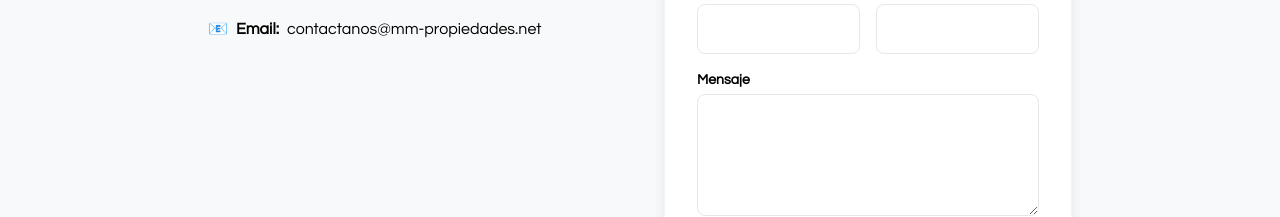
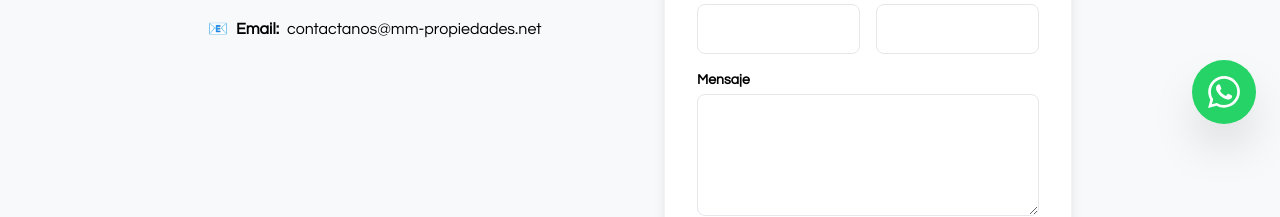
Before and after one commit to mmpropiedades/web-mm-propiedades, a React (Vite) app: page /contacto in a window 1280 px wide. Shown: the part 652-869 px from the top of the page. Built offline with nearby package versions, Linux system fonts and the light colour scheme.

Commit message:
Añadido botón flotante de WhatsApp

```diff
--- a/src/App.jsx
+++ b/src/App.jsx
@@ -1,6 +1,7 @@
 import { BrowserRouter, Routes, Route } from 'react-router-dom';
 import Navbar from './components/Navbar';
 import Footer from './components/Footer';
+import WhatsAppButton from './components/WhatsAppButton';
 
 import Inicio from './pages/Inicio';
 import Catalogo from './pages/Catalogo';
@@ -26,6 +27,7 @@
         </main>
 
         <Footer />
+        <WhatsAppButton />
       </div>
     </BrowserRouter>
   );
--- /dev/null
+++ b/src/components/WhatsAppButton.jsx
@@ -0,0 +1,30 @@
+export default function WhatsAppButton() {
+  const telefono = "584223238112"; // Número sin el +
+  const mensaje = encodeURIComponent("¡Hola MM Propiedades! Vengo de la web y me interesa recibir información sobre sus servicios.");
+  const url = `https://wa.me/${telefono}?text=${mensaje}`;
+
+  return (
+    <a
+      href={url}
+      target="_blank"
+      rel="noopener noreferrer"
+      className="fixed bottom-6 right-6 z-50 bg-[#25D366] hover:bg-[#128C7E] text-white p-4 rounded-full shadow-2xl transition-all duration-300 hover:scale-110 flex items-center justify-center group"
+      aria-label="Contactar por WhatsApp"
+    >
+      {/* Icono de WhatsApp (SVG para que no pese nada) */}
+      <svg
+        className="w-8 h-8"
+        fill="currentColor"
+        viewBox="0 0 24 24"
+        xmlns="http://www.w3.org/2000/svg"
+      >
+        <path d="M17.472 14.382c-.297-.149-1.758-.867-2.03-.967-.273-.099-.471-.148-.67.15-.197.297-.767.966-.94 1.164-.173.199-.347.223-.644.075-.297-.15-1.255-.463-2.39-1.475-.883-.788-1.48-1.761-1.653-2.059-.173-.297-.018-.458.13-.606.134-.133.298-.347.446-.52.149-.174.198-.298.298-.497.099-.198.05-.371-.025-.52-.075-.149-.669-1.612-.916-2.207-.242-.579-.487-.5-.669-.51-.173-.008-.371-.01-.57-.01-.198 0-.52.074-.792.372-.272.297-1.04 1.016-1.04 2.479 0 1.462 1.065 2.875 1.213 3.074.149.198 2.096 3.2 5.077 4.487.709.306 1.262.489 1.694.625.712.227 1.36.195 1.871.118.571-.085 1.758-.719 2.006-1.413.248-.694.248-1.289.173-1.413-.074-.124-.272-.198-.57-.347m-5.421 7.403h-.004a9.87 9.87 0 01-5.031-1.378l-.361-.214-3.741.982.998-3.648-.235-.374a9.86 9.86 0 01-1.51-5.26c.001-5.45 4.436-9.884 9.888-9.884 2.64 0 5.122 1.03 6.988 2.898a9.825 9.825 0 012.893 6.994c-.003 5.45-4.437 9.884-9.885 9.884m8.413-18.297A11.815 11.815 0 0012.05 0C5.495 0 .16 5.335.157 11.892c0 2.096.547 4.142 1.588 5.945L.057 24l6.305-1.654a11.882 11.882 0 005.683 1.448h.005c6.554 0 11.89-5.335 11.893-11.893a11.821 11.821 0 00-3.48-8.413z"/>
+      </svg>
+
+      {/* Tooltip opcional que aparece al pasar el mouse */}
+      <span className="absolute right-16 bg-white text-brand-title text-sm font-bold px-3 py-1 rounded-lg shadow-lg opacity-0 group-hover:opacity-100 transition-opacity whitespace-nowrap pointer-events-none">
+        ¿Cómo podemos ayudarte?
+      </span>
+    </a>
+  );
+}
```
